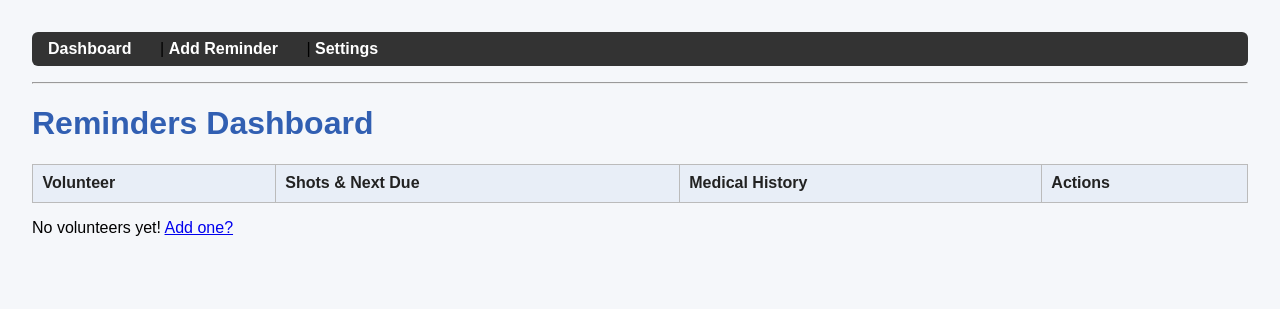
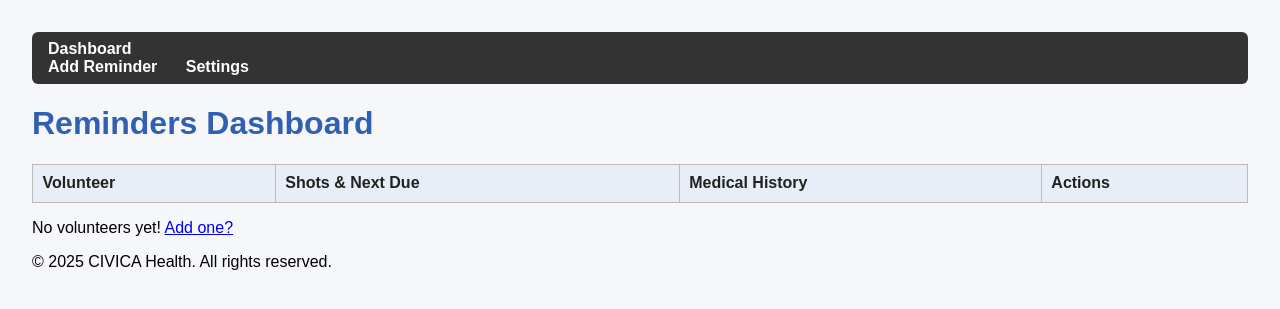
Before and after one commit to CivicaHealth/Volunteer_Health_Tracker, a Flask app: page / in a window 1280 px wide. Shown: the top 309 px of the page. Run offline with Flask 3, Linux system fonts and the light colour scheme; lists and menus that the app fills with data are empty.

Commit message:
Update base.html

```diff
--- a/templates/base.html
+++ b/templates/base.html
@@ -2,16 +2,30 @@
 <html lang="en">
 <head>
     <meta charset="UTF-8">
+    <meta name="viewport" content="width=device-width, initial-scale=1.0">
     <title>{% block title %}Dashboard{% endblock %}</title>
     <link rel="stylesheet" href="{{ url_for('static', filename='style.css') }}">
+    <!-- Font Awesome Icons for actions -->
+    <link rel="stylesheet" href="https://cdnjs.cloudflare.com/ajax/libs/font-awesome/6.0.0-beta3/css/all.min.css">
 </head>
 <body>
-    <nav>
-        <a href="{{ url_for('dashboard') }}">Dashboard</a> |
-        <a href="{{ url_for('add_reminder') }}">Add Reminder</a> |
-        <a href="{{ url_for('settings_page') }}">Settings</a>
+    <nav class="navbar">
+        <div class="navbar-container">
+            <a href="{{ url_for('dashboard') }}" class="navbar-logo">Dashboard</a>
+            <div class="navbar-links">
+                <a href="{{ url_for('add_reminder') }}" class="navbar-item">Add Reminder</a>
+                <a href="{{ url_for('settings_page') }}" class="navbar-item">Settings</a>
+            </div>
+        </div>
     </nav>
-    <hr>
-    {% block content %}{% endblock %}
+
+    <div class="container">
+        {% block content %}{% endblock %}
+    </div>
+
+    <!-- Optional Footer -->
+    <footer class="footer">
+        <p>&copy; 2025 CIVICA Health. All rights reserved.</p>
+    </footer>
 </body>
 </html>
```
